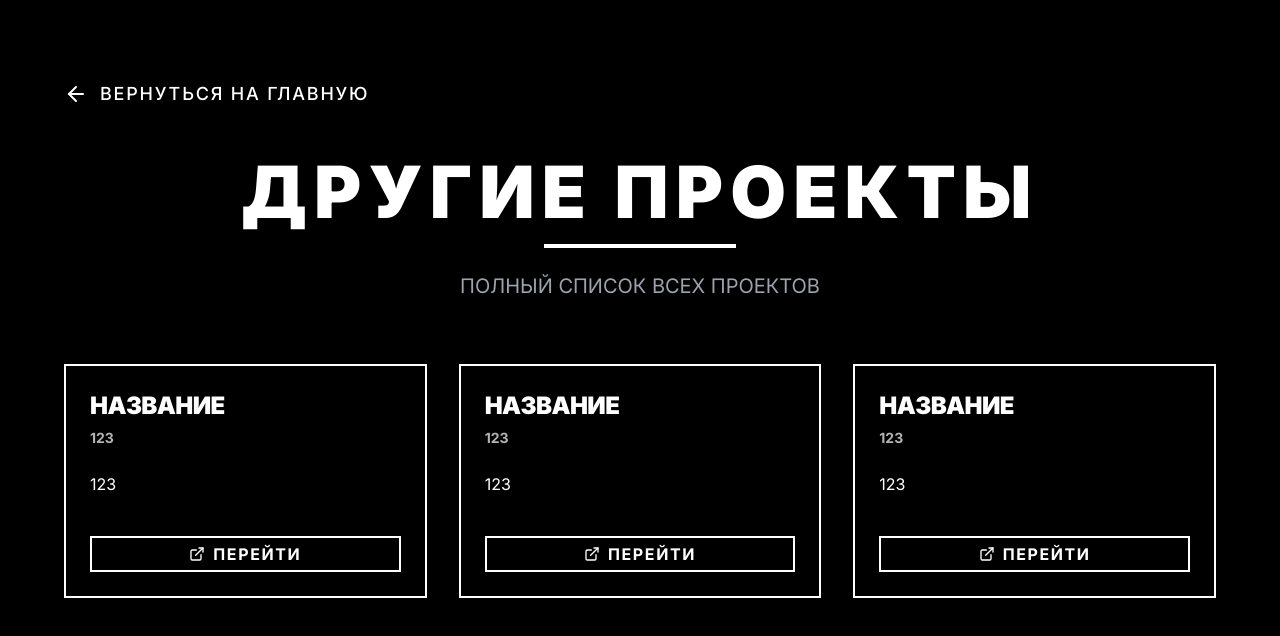
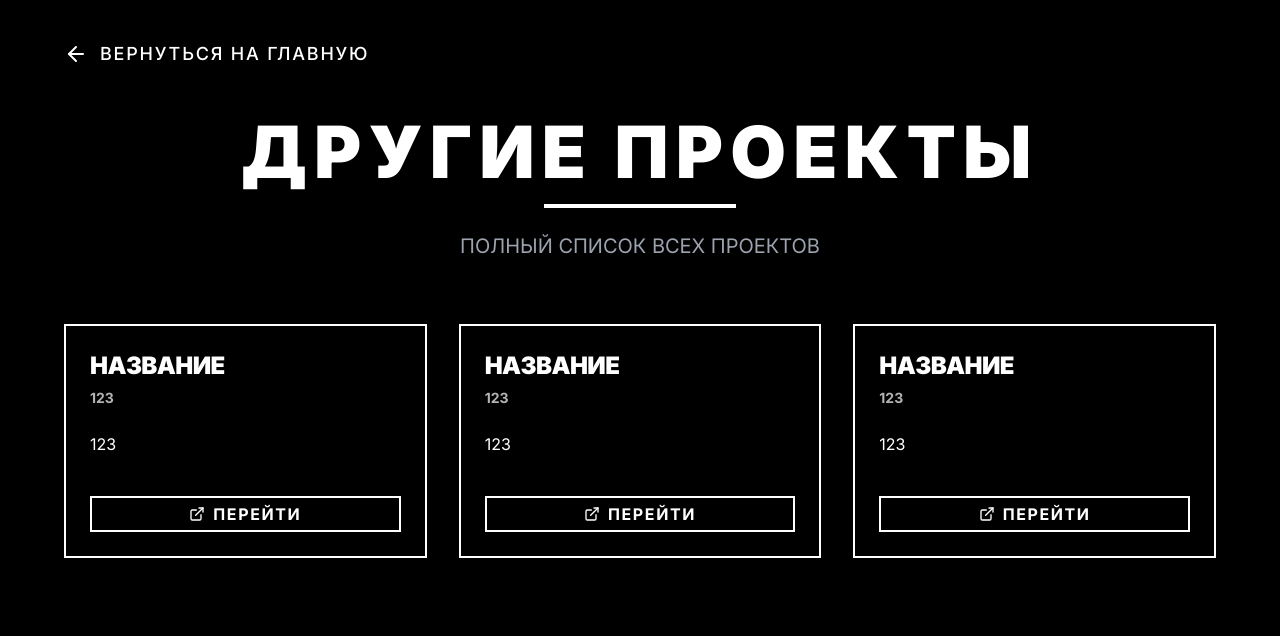
Before and after one commit to reDdboy/My_Lending, a React (Vite) app: page /MoreProject in a window 1280 px wide. Shown: the top 636 px of the page. Built offline with nearby package versions, Linux system fonts and the light colour scheme.

Commit message:
Исправлен отступ py в moreproject

```diff
--- a/src/pages/MoreProject.tsx
+++ b/src/pages/MoreProject.tsx
@@ -32,7 +32,7 @@ function MoreProject() {
     ];
 
     return (
-        <section className="min-h-screen py-20 px-4 bg-white dark:bg-black">
+        <section className="min-h-screen py-10 px-4 bg-white dark:bg-black">
             <div className="container mx-auto max-w-6xl">
                 <Link
                     to="/"
```
